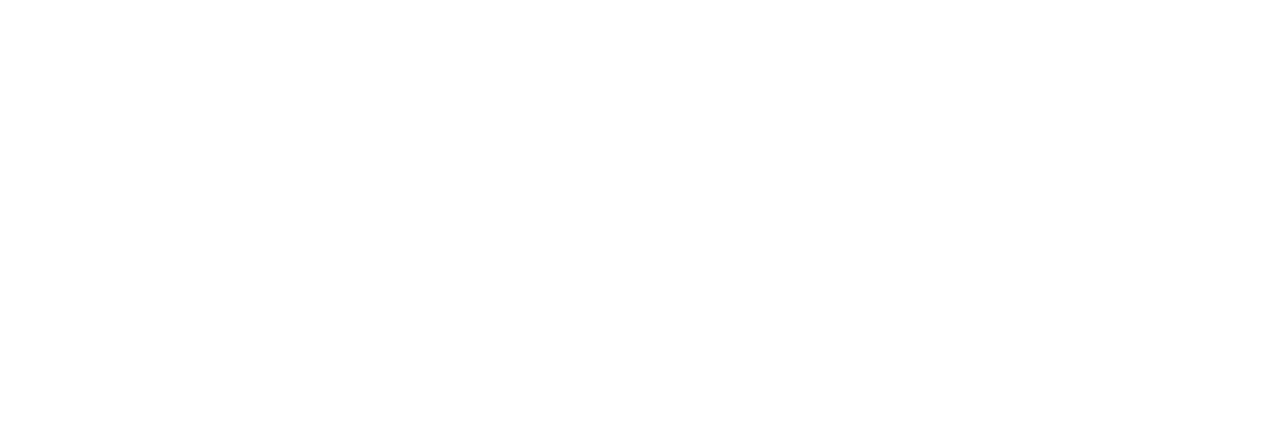
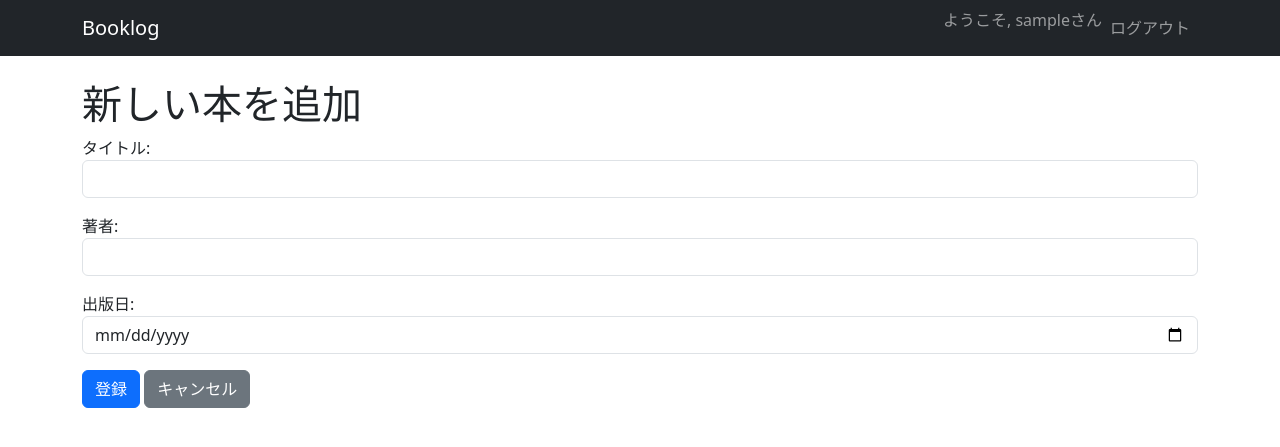
Before and after one commit to Haruki0614/booklog_app, a Django app: page /books/add/ in a window 1280 px wide. Before the commit the part shown is empty. Shown: the top 447 px of the page. Run offline with Django 5.2, Linux system fonts and the light colour scheme; the visitor is signed in with stand-in values (Sample User, id 1); some libraries are stand-ins or nearby versions.

Commit message:
feat/static-files-management

```diff
--- a/backend/booklog/templates/booklog/base.html
+++ b/backend/booklog/templates/booklog/base.html
@@ -1,3 +1,4 @@
+{# backend/booklog/templates/booklog/base.html #}
 {% load static %}
 <!doctype html>
 <html lang="ja">
@@ -8,6 +9,44 @@
     <link href="{% static 'css/bootstrap.min.css' %}" rel="stylesheet">
   </head>
   <body>
+    <nav class="navbar navbar-expand-lg navbar-dark bg-dark mb-4">
+      <div class="container">
+        <a class="navbar-brand" href="{% url 'booklog:book_list' %}">Booklog</a>
+        <button class="navbar-toggler" type="button" data-bs-toggle="collapse" data-bs-target="#navbarNav" aria-controls="navbarNav" aria-expanded="false" aria-label="Toggle navigation">
+          <span class="navbar-toggler-icon"></span>
+        </button>
+        <div class="collapse navbar-collapse" id="navbarNav">
+          <ul class="navbar-nav ms-auto">
+            {% if user.is_authenticated %}
+              <li class="nav-item">
+                <span class="navbar-text">
+                  ようこそ, {{ user.username }}さん
+                </span>
+              </li>
+              <li class="nav-item">
+                <form action="{% url 'logout' %}" method="post" class="d-inline">
+                  {% csrf_token %}
+                  <button type="submit" class="btn btn-link nav-link">ログアウト</button>
+                </form>
+              </li>
+            {% else %}
+              <li class="nav-item">
+                <a class="nav-link" href="{% url 'login' %}">ログイン</a>
+              </li>
+              <li class="nav-item">
+                <a class="nav-link" href="{% url 'booklog:signup' %}">サインアップ</a>
+              </li>
+            {% endif %}
+          </ul>
+        </div>
+      </div>
+    </nav>
+
+    <main class="container">
+      {% block content %}
+      {% endblock %}
+    </main>
+
     <script src="{% static 'js/bootstrap.bundle.min.js' %}"></script>
   </body>
 </html>
```
